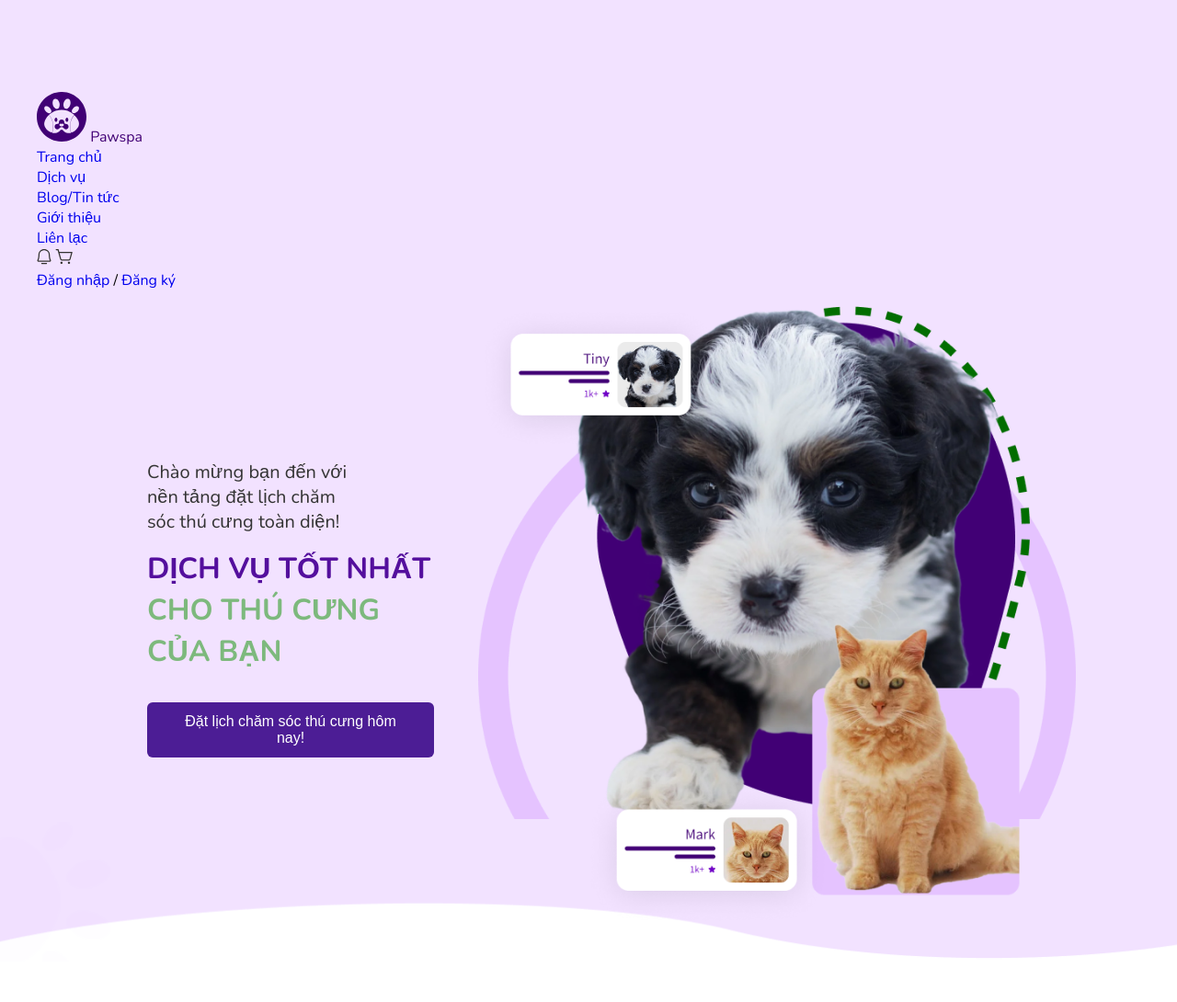
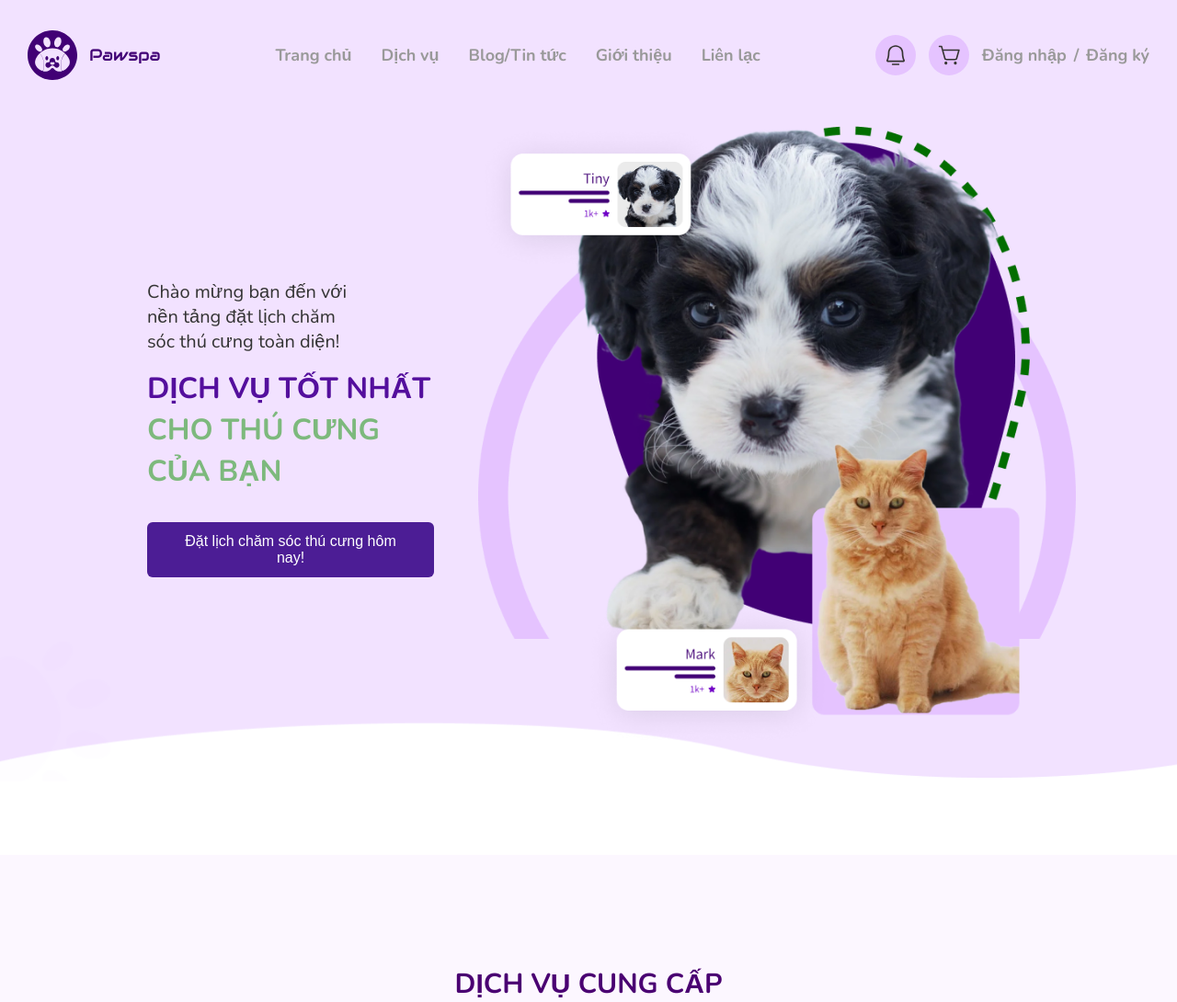
Before and after one commit to KimToan2501/Du-An-Web, a PHP site: page /customer/homepage.html in a window 1280 px wide. Shown: the top 1090 px of the page at 92% size. Run offline with PHP 8.4, Linux system fonts and the light colour scheme.

Commit message:
update homepage

```diff
--- a/assets/css/footer.css
+++ b/assets/css/footer.css
@@ -7,6 +7,7 @@
     background-position: bottom center;
     padding-top: 175px;
     padding-bottom: 175px;
+    z-index: 1;
 }
 
 .pawspa-footer__image--left {
--- a/assets/css/header.css
+++ b/assets/css/header.css
@@ -1,6 +1,7 @@
 /* ===== Header ===== */
 #header {
     background-color: #F2E2FF;
+    z-index: -1;
 }
 
 #header>.pawspa__container {
--- a/customer/homepage.html
+++ b/customer/homepage.html
@@ -18,6 +18,7 @@
     <link rel="stylesheet" href="../assets/css/reset.css">
     <link rel="stylesheet" href="../assets/css/common.css">
     <link rel="stylesheet" href="../assets/css/header.css">
+    <link rel="stylesheet" href="../assets/css/footer.css">
     <link rel="stylesheet" href="../assets/css/customerHP.css">
     <title>Home</title>
 </head>
@@ -25,30 +26,30 @@
 <body>
     <!-- Start: Header -->
     <header id="header">
-        <div class="container flex-between">
+        <div class="pawspa__container pawspa__flex-between">
             <!-- Start: Logo -->
-            <a href="/customer/homepage.html" id="header-logo" aria-label="Go to homepage" class="flex-center">
-                <img src="../assets/images/icons/Union.svg" alt="Logo" class="logo-image">
-                <span class="logo-text">Pawspa</span>
+            <a href="/index.html" id="pawspa-logo" aria-label="Go to homepage" class="pawspa-header__logo">
+                <img src="../assets/images/icons/Union.svg" alt="Logo" class="pawspa-logo__image">
+                <span class="pawspa-logo__text">Pawspa</span>
             </a>
             <!-- End: Logo -->
 
             <!-- Start: Navigation -->
-            <nav id="nav-menu">
-                <ul class="nav-list">
-                    <li class="nav-item">
-                        <a href="/customer/homepage.html">Trang chủ</a>
+            <nav id="pawspa-nav">
+                <ul class="pawspa-nav__list">
+                    <li class="pawspa-nav__item">
+                        <a href="/index.html">Trang chủ</a>
                     </li>
-                    <li class="nav-item">
+                    <li class="pawspa-nav__item">
                         <a href="#">Dịch vụ</a>
                     </li>
-                    <li class="nav-item">
+                    <li class="pawspa-nav__item">
                         <a href="#">Blog/Tin tức</a>
                     </li>
-                    <li class="nav-item">
+                    <li class="pawspa-nav__item">
                         <a href="#">Giới thiệu</a>
                     </li>
-                    <li class="nav-item">
+                    <li class="pawspa-nav__item">
                         <a href="#">Liên lạc</a>
                     </li>
                 </ul>
@@ -56,18 +57,17 @@
             <!-- End: Navigation -->
 
             <!-- Start: Icon + Action -->
-            <div id="header-icons">
-                <a href="#" class="icon-link" aria-label="Notifications">
-                    <img src="../assets/images/icons/noti.svg" alt="Notify" class="icon-image">
+            <div class="pawspa-header__actions">
+                <a href="#" class="pawspa-icon__link" aria-label="Notifications">
+                    <img src="../assets/images/icons/noti.svg" alt="Notify" class="pawspa-icon__image">
                 </a>
-                <a href="#" class="icon-link" aria-label="Cart">
-                    <img src="../assets/images/icons/cart.svg" alt="Cart" class="icon-image">
+                <a href="#" class="pawspa-icon__link" aria-label="Cart">
+                    <img src="../assets/images/icons/cart.svg" alt="Cart" class="pawspa-icon__image">
                 </a>
-                <div class="auth-links">
-                    <!-- Toàn tự tạo customer/login.html -->
-                    <a href="/customer/login.html" class="auth-link">Đăng nhập</a>
-                    <span class="auth-separator">/</span>
-                    <a href="/customer/register.html" class="auth-link">Đăng ký</a>
+                <div class="pawspa-auth__links">
+                    <a href="/pages/login.html" class="pawspa-auth__link">Đăng nhập</a>
+                    <span class="pawspa-auth__separator">/</span>
+                    <a href="/pages/register.html" class="pawspa-auth__link">Đăng ký</a>
                 </div>
             </div>
             <!-- End: Icon + Action -->
@@ -96,10 +96,6 @@
 
             </div>
         </div>
-
-
-
-
 
         <div class="image-background">
             <h1 class="title">DỊCH VỤ CUNG CẤP</h1>
@@ -182,84 +178,86 @@
 
     <!-- Start: Footer -->
     <footer id="footer">
-        <div class="container footer-container">
-            <div class="footer-info">
-                <img src="../assets/images/icons/Union.svg" alt="Logo Pawspa" class="footer-logo">
-                <p class="footer-description">Chào mừng đến với Cuddle & Care Pets! Chúng tôi cung cấp các dịch vụ chăm
-                    sóc và tư vấn sức khỏe cho thú cưng của bạn.</p>
-                <div class="footer-contact">
-                    <div class="contact-item">
-                        <img src="../assets/images/icons/letter.svg" alt="Email" aria-label="Email icon"
-                            class="contact-icon">
-                        <a href="mailto:hieuthaodepgai@gmail.com" class="contact-address">hieuthaodepgai@gmail.com</a>
+        <div class="pawspa__container pawspa__flex-between">
+            <div class="pawspa-footer__info">
+                <img src="../assets/images/icons/Union.svg" alt="Logo Pawspa" class="pawspa-footer__logo">
+                <p class="pawspa-footer__description">
+                    Chào mừng đến với Cuddle & Care Pets! Chúng tôi cung cấp các dịch vụ chăm
+                    sóc và tư vấn sức khỏe cho thú cưng của bạn.
+                </p>
+                <div class="pawspa-footer__contact">
+                    <div class="pawspa-footer__contact-item">
+                        <img src="../assets/images/icons/letter.svg" alt="Email" class="pawspa-footer__contact-icon">
+                        <a href="mailto:chaumlp@gmail.com" class="pawspa-footer__contact-address">chaumlp@gmail.com</a>
                     </div>
-                    <div class="contact-item">
-                        <img src="../assets/images/icons/phone.svg" alt="Phone" aria-label="Phone icon"
-                            class="contact-icon">
-                        <a href="tel:099999" class="contact-address">0999999</a>
+                    <div class="pawspa-footer__contact-item">
+                        <img src="../assets/images/icons/phone.svg" alt="Phone" class="pawspa-footer__contact-icon">
+                        <a href="tel:0345663153" class="pawspa-footer__contact-address">0345663153</a>
                     </div>
                 </div>
-                <div class="footer-social">
+                <div class="pawspa-footer__social">
                     <a href="#" title="Instagram">
-                        <img src="../assets/images/icons/social-media/ins.svg" alt="Instagram" class="social-icon">
+                        <img src="../assets/images/icons/social-media/ins.svg" alt="Instagram"
+                            class="pawspa-footer__social-icon">
                     </a>
                     <a href="#" title="Facebook">
-                        <img src="../assets/images/icons/social-media/fb.svg" alt="Facebook" class="social-icon">
+                        <img src="../assets/images/icons/social-media/fb.svg" alt="Facebook"
+                            class="pawspa-footer__social-icon">
                     </a>
                     <a href="#" title="LinkedIn">
-                        <img src="../assets/images/icons/social-media/link.svg" alt="LinkedIn" class="social-icon">
+                        <img src="../assets/images/icons/social-media/link.svg" alt="LinkedIn"
+                            class="pawspa-footer__social-icon">
                     </a>
                 </div>
             </div>
 
-            <!-- Strat: Hình con chó ở Footer -->
-            <div class="footer-image">
+            <div class="pawspa-footer__image">
                 <div>
                     <div>
                         <img src="../assets/images/footer/Rectangle 170.svg" alt="" aria-hidden="true">
                     </div>
                 </div>
             </div>
-            <!-- End: Hình con chó ở Footer -->
 
-            <div class="footer-category">
-                <div class="footer-category-item">
-                    <h3 class="category-title">Dịch vụ</h3>
-                    <ul class="category-list">
-                        <li class="category-list-item">
-                            <a href="#" class="category-item-link">Spa</a>
+            <div class="pawspa-footer__category">
+                <div class="pawspa-footer__category-item">
+                    <h3 class="pawspa-footer__category-title">Dịch vụ</h3>
+                    <ul class="pawspa-footer__category-list">
+                        <li class="pawspa-footer__category-list-item">
+                            <a href="#" class="pawspa-footer__category-item-link">Spa</a>
                         </li>
-                        <li class="category-list-item">
-                            <a href="#" class="category-item-link">Cắt tỉa lông</a>
+                        <li class="pawspa-footer__category-list-item">
+                            <a href="#" class="pawspa-footer__category-item-link">Cắt tỉa lông</a>
                         </li>
-                        <li class="category-list-item">
-                            <a href="#" class="category-item-link">Khách sạn lưu trú</a>
+                        <li class="pawspa-footer__category-list-item">
+                            <a href="#" class="pawspa-footer__category-item-link">Khách sạn lưu trú</a>
                         </li>
                     </ul>
                 </div>
-                <div class="footer-category-item">
-                    <h3 class="category-title">Nền tảng</h3>
-                    <ul class="category-list">
-                        <li class="category-list-item">
-                            <a href="#" class="category-item-link">Dịch vụ</a>
+                <div class="pawspa-footer__category-item">
+                    <h3 class="pawspa-footer__category-title">Nền tảng</h3>
+                    <ul class="pawspa-footer__category-list">
+                        <li class="pawspa-footer__category-list-item">
+                            <a href="#" class="pawspa-footer__category-item-link">Dịch vụ</a>
                         </li>
-                        <li class="category-list-item">
-                            <a href="#" class="category-item-link">Blog/Tin tức</a>
+                        <li class="pawspa-footer__category-list-item">
+                            <a href="#" class="pawspa-footer__category-item-link">Blog/Tin tức</a>
                         </li>
-                        <li class="category-list-item">
-                            <a href="#" class="category-item-link">Giới thiệu</a>
+                        <li class="pawspa-footer__category-list-item">
+                            <a href="#" class="pawspa-footer__category-item-link">Giới thiệu</a>
                         </li>
-                        <li class="category-list-item">
-                            <a href="#" class="category-item-link">Liên lạc</a>
+                        <li class="pawspa-footer__category-list-item">
+                            <a href="#" class="pawspa-footer__category-item-link">Liên lạc</a>
                         </li>
                     </ul>
                 </div>
             </div>
         </div>
-        <div class="footer-image-left">
+
+        <div class="pawspa-footer__image--left">
             <img src="../assets/images/footer/footer-01.svg" alt="">
         </div>
-        <div class="footer-image-right">
+        <div class="pawspa-footer__image--right">
             <img src="../assets/images/footer/footer-02.svg" alt="">
         </div>
     </footer>
```
Also changed, not shown: assets/css/homepage.css (added, +73 -0 lines), index.html (+93 -0 lines), assets/images/homepage/puppy_homepage.svg (added).
